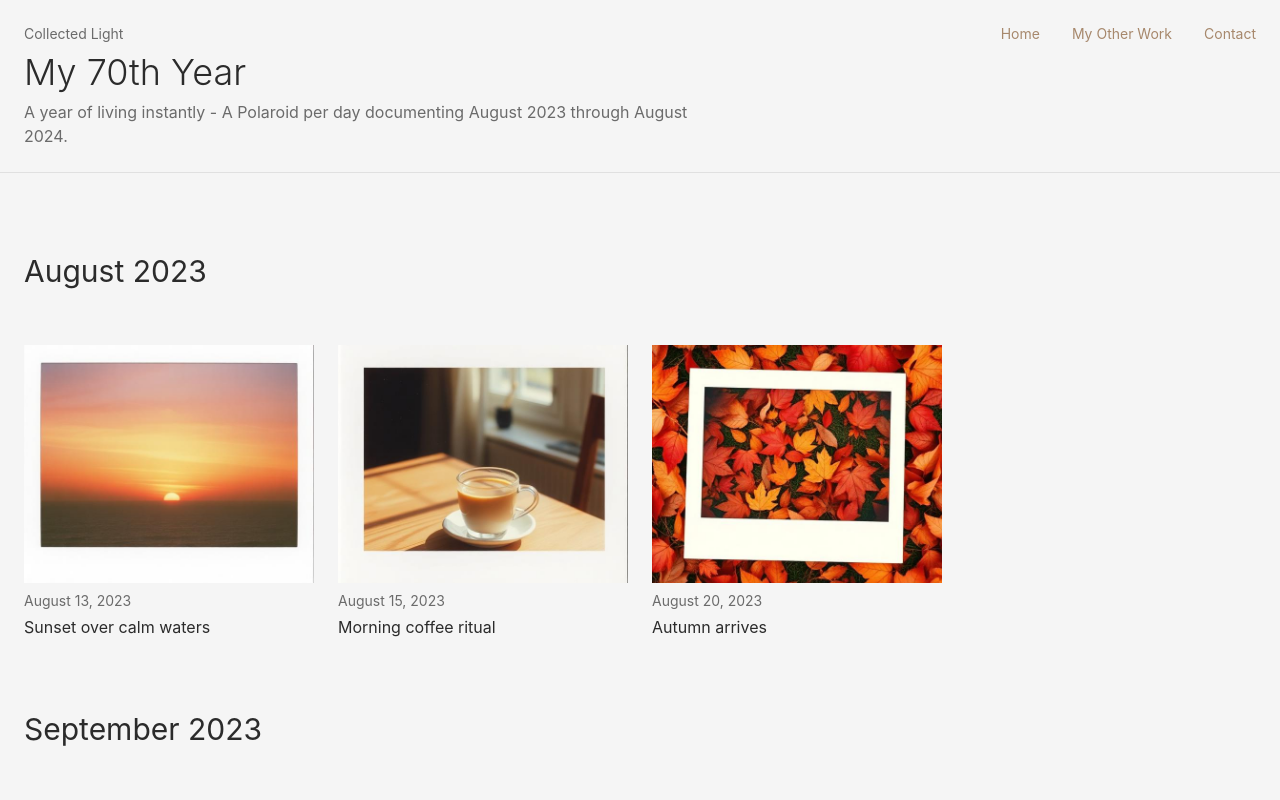
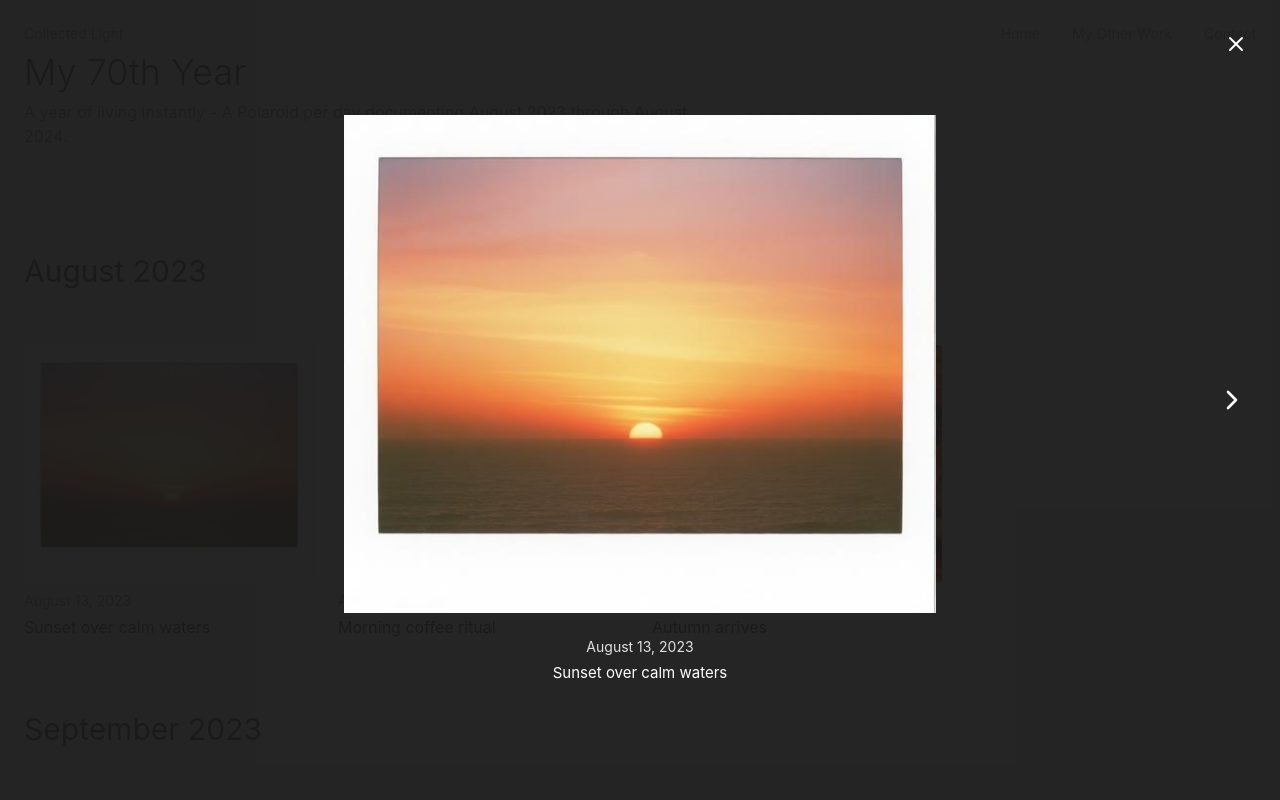
Before and after one commit to JHaugaard/seventy-spark-revive, a React (Vite) app: page / in a window 1280 px wide. Both pictures are taken after a click on the button 169 px from the left and 463 px from the top of the page. Shown: the top 800 px of the page. Built offline with nearby package versions, Linux system fonts and the light colour scheme; the HTML template or start-up script is replaced by a standard one.

Commit message:
Add lightbox photo viewer

```diff
--- a/package.json
+++ b/package.json
@@ -54,6 +54,7 @@
     "react-hook-form": "^7.61.1",
     "react-resizable-panels": "^2.1.9",
     "react-router-dom": "^6.30.1",
+    "react-swipeable": "^7.0.2",
     "recharts": "^2.15.4",
     "sonner": "^1.7.4",
     "tailwind-merge": "^2.6.0",
--- /dev/null
+++ b/src/components/gallery/Lightbox.tsx
@@ -0,0 +1,179 @@
+import { useEffect, useCallback } from "react";
+import { Photo } from "@/data/photos";
+import { formatPhotoDate } from "@/utils/photoHelpers";
+import { useSwipeable } from "react-swipeable";
+import { X, ChevronLeft, ChevronRight } from "lucide-react";
+
+interface LightboxProps {
+  isOpen: boolean;
+  currentPhoto: Photo | null;
+  photos: Photo[];
+  onClose: () => void;
+  onNext: () => void;
+  onPrevious: () => void;
+}
+
+const Lightbox = ({
+  isOpen,
+  currentPhoto,
+  photos,
+  onClose,
+  onNext,
+  onPrevious,
+}: LightboxProps) => {
+  const currentIndex = currentPhoto
+    ? photos.findIndex((p) => p.id === currentPhoto.id)
+    : -1;
+  const isFirst = currentIndex === 0;
+  const isLast = currentIndex === photos.length - 1;
+
+  // Keyboard navigation
+  const handleKeyDown = useCallback(
+    (e: KeyboardEvent) => {
+      if (!isOpen) return;
+
+      switch (e.key) {
+        case "Escape":
+          onClose();
+          break;
+        case "ArrowLeft":
+          if (!isFirst) onPrevious();
+          break;
+        case "ArrowRight":
+          if (!isLast) onNext();
+          break;
+      }
+    },
+    [isOpen, isFirst, isLast, onClose, onNext, onPrevious]
+  );
+
+  useEffect(() => {
+    document.addEventListener("keydown", handleKeyDown);
+    return () => document.removeEventListener("keydown", handleKeyDown);
+  }, [handleKeyDown]);
+
+  // Prevent body scroll when lightbox is open
+  useEffect(() => {
+    if (isOpen) {
+      document.body.style.overflow = "hidden";
+    } else {
+      document.body.style.overflow = "";
+    }
+    return () => {
+      document.body.style.overflow = "";
+    };
+  }, [isOpen]);
+
+  // Swipe handlers
+  const swipeHandlers = useSwipeable({
+    onSwipedLeft: () => !isLast && onNext(),
+    onSwipedRight: () => !isFirst && onPrevious(),
+    trackMouse: false,
+  });
+
+  if (!isOpen || !currentPhoto) return null;
+
+  return (
+    <div
+      role="dialog"
+      aria-modal="true"
+      aria-label="Photo viewer"
+      className="fixed inset-0 z-50 flex items-center justify-center animate-fade-in"
+      style={{
+        backgroundColor: "rgba(26, 26, 26, 0.95)",
+      }}
+    >
+      {/* Close button */}
+      <button
+        onClick={onClose}
+        aria-label="Close photo viewer"
+        className="absolute top-6 right-6 z-50 text-white hover:opacity-70 transition-opacity focus-visible:outline-none focus-visible:ring-2 focus-visible:ring-accent rounded-md p-2"
+      >
+        <X size={24} />
+      </button>
+
+      {/* Previous button */}
+      {!isFirst && (
+        <button
+          onClick={onPrevious}
+          aria-label="Previous photo"
+          className="absolute left-6 z-50 text-white hover:opacity-70 transition-opacity focus-visible:outline-none focus-visible:ring-2 focus-visible:ring-accent rounded-md p-2 hidden md:block"
+        >
+          <ChevronLeft size={32} />
+        </button>
+      )}
+
+      {/* Next button */}
+      {!isLast && (
+        <button
+          onClick={onNext}
+          aria-label="Next photo"
+          className="absolute right-6 z-50 text-white hover:opacity-70 transition-opacity focus-visible:outline-none focus-visible:ring-2 focus-visible:ring-accent rounded-md p-2 hidden md:block"
+        >
+          <ChevronRight size={32} />
+        </button>
+      )}
+
+      {/* Mobile navigation buttons */}
+      <div className="absolute bottom-32 left-0 right-0 flex justify-between px-6 md:hidden z-50">
+        {!isFirst ? (
+          <button
+            onClick={onPrevious}
+            aria-label="Previous photo"
+            className="text-white bg-black/50 backdrop-blur-sm hover:bg-black/70 transition-colors focus-visible:outline-none focus-visible:ring-2 focus-visible:ring-accent rounded-full p-3"
+          >
+            <ChevronLeft size={24} />
+          </button>
+        ) : (
+          <div />
+        )}
+        {!isLast ? (
+          <button
+            onClick={onNext}
+            aria-label="Next photo"
+            className="text-white bg-black/50 backdrop-blur-sm hover:bg-black/70 transition-colors focus-visible:outline-none focus-visible:ring-2 focus-visible:ring-accent rounded-full p-3"
+          >
+            <ChevronRight size={24} />
+          </button>
+        ) : (
+          <div />
+        )}
+      </div>
+
+      {/* Overlay click to close */}
+      <div
+        className="absolute inset-0"
+        onClick={onClose}
+        aria-hidden="true"
+      />
+
+      {/* Photo and caption container */}
+      <div
+        {...swipeHandlers}
+        className="relative z-10 flex flex-col items-center justify-center max-h-screen px-4 md:px-8 py-20 md:py-16 pointer-events-none"
+      >
+        {/* Photo */}
+        <div className="relative w-full max-w-5xl flex items-center justify-center pointer-events-auto animate-scale-in">
+          <img
+            src={currentPhoto.imageUrl}
+            alt={currentPhoto.alt}
+            className="w-full h-auto object-contain max-h-[70vh] md:max-h-[75vh]"
+            style={{ aspectRatio: "1.22 / 1" }}
+          />
+        </div>
+
+        {/* Caption area */}
+        <div className="mt-6 text-center px-6 pointer-events-none">
+          <p className="text-[#E0E0E0] text-sm mb-1">
+            {formatPhotoDate(currentPhoto.date)}
+          </p>
+          <p className="text-white text-[15px] leading-relaxed">
+            {currentPhoto.caption}
+          </p>
+        </div>
+      </div>
+    </div>
+  );
+};
+
+export default Lightbox;
--- a/src/components/gallery/PhotoCard.tsx
+++ b/src/components/gallery/PhotoCard.tsx
@@ -3,12 +3,25 @@ import { formatPhotoDate } from "@/utils/photoHelpers";
 
 interface PhotoCardProps {
   photo: Photo;
+  onClick: () => void;
 }
 
-const PhotoCard = ({ photo }: PhotoCardProps) => {
+const PhotoCard = ({ photo, onClick }: PhotoCardProps) => {
   return (
     <article className="group animate-fade-in">
-      <div className="relative aspect-[1.22] overflow-hidden transition-all duration-300 ease-out hover:scale-[1.03] hover:shadow-lg active:opacity-90 cursor-pointer">
+      <div
+        className="relative aspect-[1.22] overflow-hidden transition-all duration-300 ease-out hover:scale-[1.03] hover:shadow-lg active:opacity-90 cursor-pointer focus-visible:outline-none focus-visible:ring-2 focus-visible:ring-accent rounded"
+        onClick={onClick}
+        onKeyDown={(e) => {
+          if (e.key === "Enter" || e.key === " ") {
+            e.preventDefault();
+            onClick();
+          }
+        }}
+        role="button"
+        tabIndex={0}
+        aria-label={`View photo: ${photo.caption}`}
+      >
         <img
           src={photo.imageUrl}
           alt={photo.alt}
--- a/src/components/gallery/PhotoGrid.tsx
+++ b/src/components/gallery/PhotoGrid.tsx
@@ -1,24 +1,70 @@
-import { photos } from "@/data/photos";
+import { useState } from "react";
+import { photos, Photo } from "@/data/photos";
 import { groupPhotosByMonth } from "@/utils/photoHelpers";
 import PhotoCard from "./PhotoCard";
 import MonthDivider from "./MonthDivider";
+import Lightbox from "./Lightbox";
 
 const PhotoGrid = () => {
+  const [lightboxOpen, setLightboxOpen] = useState(false);
+  const [currentPhoto, setCurrentPhoto] = useState<Photo | null>(null);
+
   const groupedPhotos = groupPhotosByMonth(photos);
 
+  const openLightbox = (photo: Photo) => {
+    setCurrentPhoto(photo);
+    setLightboxOpen(true);
+  };
+
+  const closeLightbox = () => {
+    setLightboxOpen(false);
+    setCurrentPhoto(null);
+  };
+
+  const goToNext = () => {
+    if (!currentPhoto) return;
+    const currentIndex = photos.findIndex((p) => p.id === currentPhoto.id);
+    if (currentIndex < photos.length - 1) {
+      setCurrentPhoto(photos[currentIndex + 1]);
+    }
+  };
+
+  const goToPrevious = () => {
+    if (!currentPhoto) return;
+    const currentIndex = photos.findIndex((p) => p.id === currentPhoto.id);
+    if (currentIndex > 0) {
+      setCurrentPhoto(photos[currentIndex - 1]);
+    }
+  };
+
   return (
+    <>
       <main className="max-w-[1400px] mx-auto px-6 py-8">
         <div className="grid grid-cols-1 sm:grid-cols-2 md:grid-cols-2 lg:grid-cols-3 xl:grid-cols-4 gap-4 md:gap-6">
           {Object.entries(groupedPhotos).map(([monthYear, monthPhotos]) => (
             <>
               <MonthDivider key={`divider-${monthYear}`} monthYear={monthYear} />
               {monthPhotos.map((photo) => (
-              <PhotoCard key={photo.id} photo={photo} />
+                <PhotoCard
+                  key={photo.id}
+                  photo={photo}
+                  onClick={() => openLightbox(photo)}
+                />
               ))}
             </>
           ))}
         </div>
       </main>
+
+      <Lightbox
+        isOpen={lightboxOpen}
+        currentPhoto={currentPhoto}
+        photos={photos}
+        onClose={closeLightbox}
+        onNext={goToNext}
+        onPrevious={goToPrevious}
+      />
+    </>
   );
 };
 
--- a/tailwind.config.ts
+++ b/tailwind.config.ts
@@ -91,12 +91,17 @@ export default {
           "0%": { transform: "translateX(-100%)" },
           "100%": { transform: "translateX(100%)" },
         },
+        "scale-in": {
+          "0%": { transform: "scale(0.95)", opacity: "0" },
+          "100%": { transform: "scale(1)", opacity: "1" },
+        },
       },
       animation: {
         "accordion-down": "accordion-down 0.2s ease-out",
         "accordion-up": "accordion-up 0.2s ease-out",
         "fade-in": "fade-in 0.6s ease-out",
         "shimmer": "shimmer 2s infinite",
+        "scale-in": "scale-in 0.2s ease-out",
       },
       boxShadow: {
         "subtle": "var(--shadow-subtle)",
```
Also changed, not shown: 1 other file (tests, documents, lock files or other folders). Lines whose indentation alone changed are shown as unchanged.
